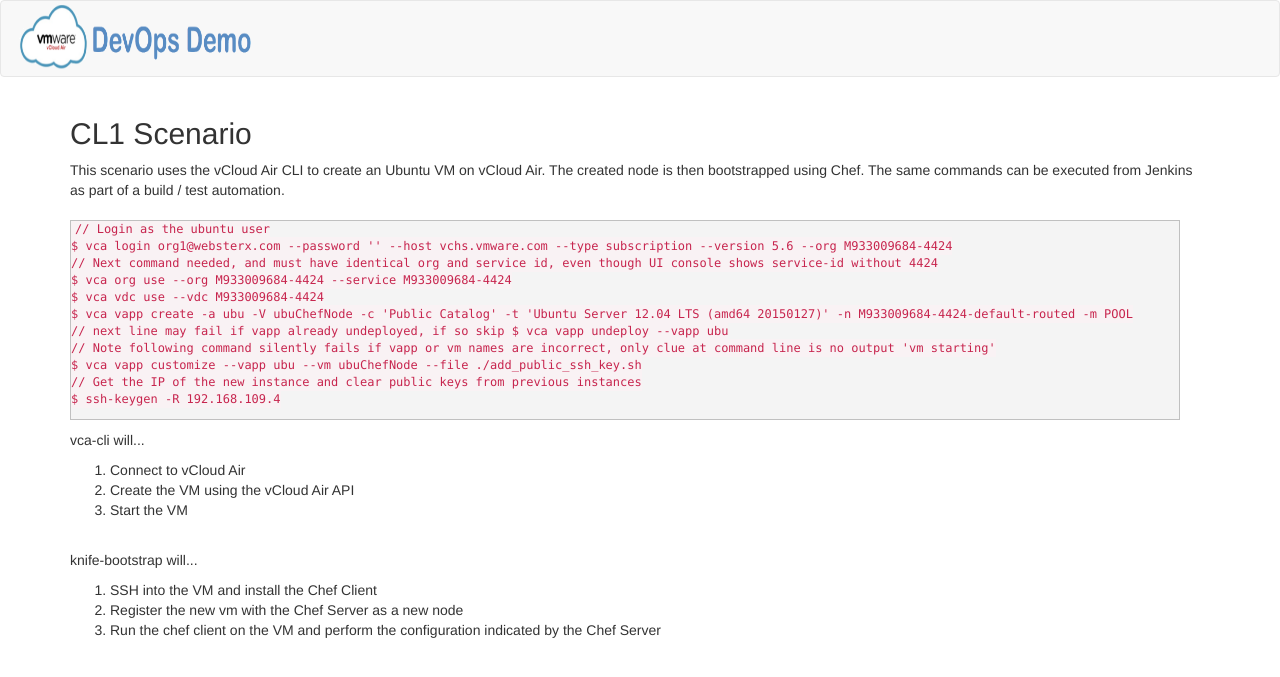
After one commit to rdbwebster/vcadevops, a Flask app: page /cl1/ in a window 1280 px wide. The commit adds this page. Shown: the top 677 px of the page. Run offline with Flask 2, Linux system fonts and the light colour scheme; some libraries are stand-ins or nearby versions.

Commit message:
new vca-cli scenario

```diff
--- /dev/null
+++ b/flask/app/templates/cl1.html
@@ -0,0 +1,92 @@
+<!-- extend base layout -->
+{% extends "base.html" %}
+
+
+{% block content %}
+<div class="container">
+    {% include 'flash.html' %}
+        <h2>CL1 Scenario</h2>
+
+
+
+<p>
+
+This scenario uses the vCloud Air CLI to create an Ubuntu VM on vCloud Air.
+The created node is then bootstrapped using Chef.
+
+The same commands can be executed from Jenkins as part of a build / test automation.
+
+</p>
+
+ <div style="border: 1px solid silver; font-size: 10pt; margin: 20px 0px 10px; overflow: auto; width: 97.38%; cursor: text; direction: ltr; max-height: 200px; line-height: 12pt; font-family: 'Courier New',courier,monospace; height: 210px; background-color: #f4f4f4; text-align: left;" id="codeSnippetWrapper">
+
+<code>
+// Login as the ubuntu user <br>
+
+
+
+
+$ vca login org1@websterx.com --password '' --host vchs.vmware.com --type subscription --version 5.6 --org M933009684-4424
+
+<br>
+// Next command needed, and must have identical org and service id, even though UI console shows service-id without 4424
+<br>
+$ vca org use --org M933009684-4424 --service M933009684-4424
+<br>
+$ vca vdc use --vdc M933009684-4424
+
+<br>
+$ vca vapp create -a ubu -V ubuChefNode -c 'Public Catalog' -t 'Ubuntu Server 12.04 LTS (amd64 20150127)' -n M933009684-4424-default-routed -m POOL
+
+<br>
+// next line may fail if vapp already undeployed, if so skip
+$ vca vapp undeploy --vapp ubu
+
+<br>
+// Note following command silently fails if vapp or vm names are incorrect, only clue at command line is no output 'vm starting'
+
+<br>
+$ vca vapp customize --vapp ubu --vm ubuChefNode --file ./add_public_ssh_key.sh
+
+<br>
+// Get the IP of the new instance and clear public keys from previous instances
+<br>
+$ ssh-keygen -R 192.168.109.4
+<br>
+
+<br>
+$ knife bootstrap 192.168.109.4 -x ubuntu --sudo
+
+<br>
+// See that the node is now a registerd client of the Chef Server
+<br>
+$ knife client list
+
+</code>
+</div>
+<div>
+
+
+<p> vca-cli will... </p>
+ <ol type="1">
+
+<li> Connect to vCloud Air </li>
+<li> Create the VM using the vCloud Air API </li>
+<li> Start the VM  </li>
+</ol>
+
+<br>
+<p> knife-bootstrap will... </p>
+<ol type="1">
+<li> SSH into the VM and install the Chef Client </li>
+<li> Register the new vm with the Chef Server as a new node </li>
+<li> Run the chef client on the VM and perform the configuration indicated by the Chef Server </li>
+</ol>
+</div>
+
+</code>
+
+
+
+</div>
+{% endblock %}
--- a/flask/app/templates/index.html
+++ b/flask/app/templates/index.html
@@ -57,6 +57,10 @@
         <td>Chef Knife Plugin</td>
         <td>Create a VM on vCloud Air using the Chef vCloud Air Knife plugin</td>
       </tr>
+      <tr class='clickableRow' href='{{ url_for('cl1') }}'>
+        <td>CL1</td>
+        <td>vCloud Air CLI Example</td>
+        <td>Create a VM on vCloud Air using vCloud Air CLI and Provision with Chef</td>
     </tbody>
   </table>
 </div>
--- a/flask/app/views.py
+++ b/flask/app/views.py
@@ -27,3 +27,7 @@ def sb1():
 @app.route('/ck1/', methods=['GET'])
 def ck1():
     return render_template('ck1.html')
+
+@app.route('/cl1/', methods=['GET'])
+def cl1():
+    return render_template('cl1.html')
```
Also changed, not shown: flask/app/templates/ck1.html (+8 -0 lines).
